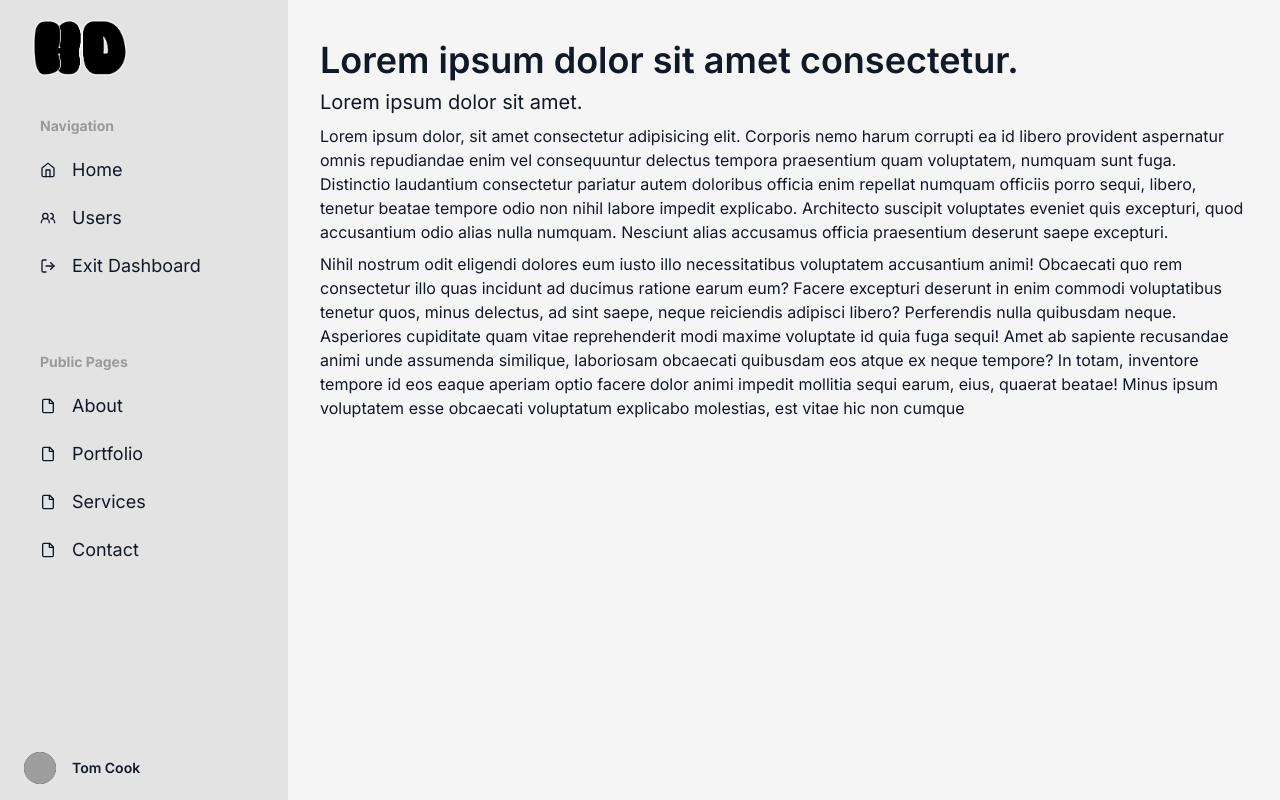
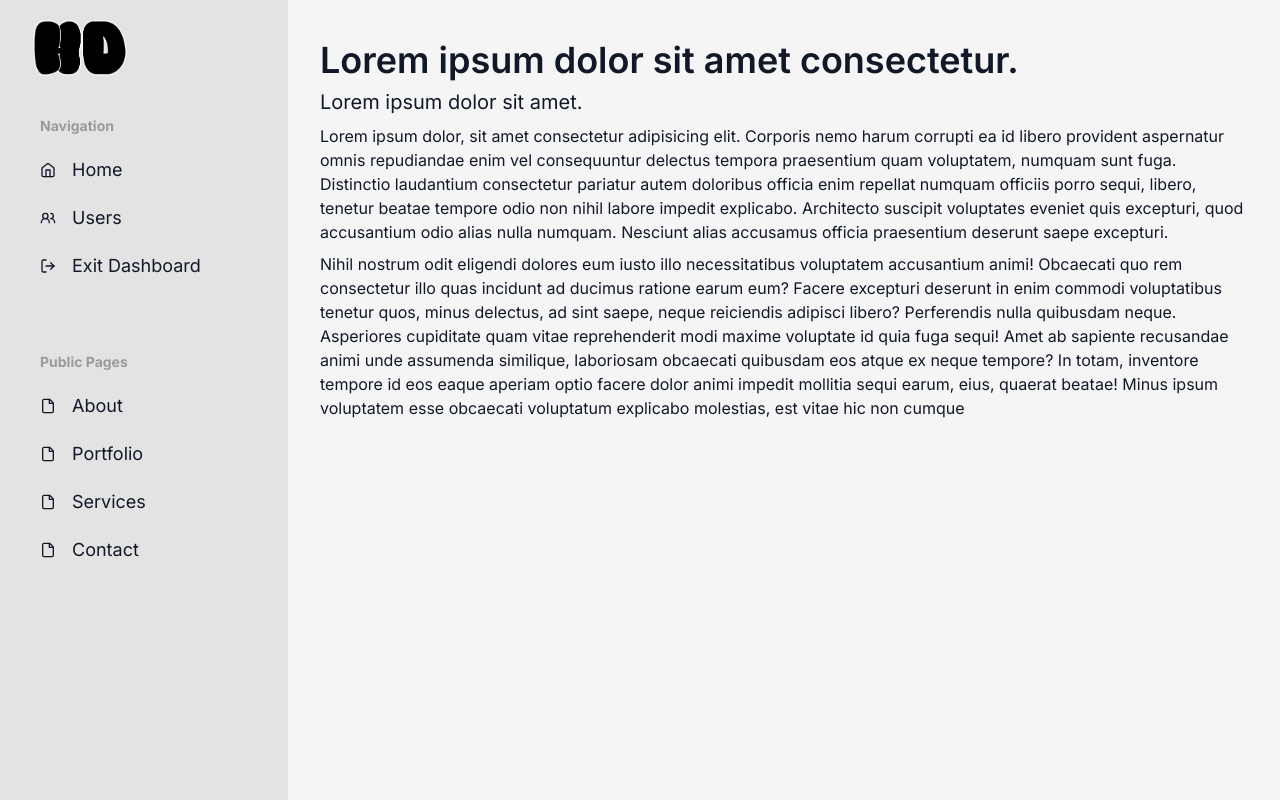
Before and after one commit to junkmasterjim/hd-entertainment, a Next.js app: page /admin/dashboard in a window 1280 px wide. Built offline with nearby package versions, Linux system fonts and the light colour scheme; grey boxes are pictures that could not be loaded.

Commit message:
update sidebar

```diff
--- a/app/components/DashLayout.jsx
+++ b/app/components/DashLayout.jsx
@@ -64,20 +64,6 @@ export default function DashLayout({ children }) {
 										))}
 									</ul>
 								</li>
-								<li className="-mx-6 mt-auto">
-									<a
-										href="#"
-										className="flex items-center gap-x-4 px-6 py-4 text-sm font-semibold leading-6 text-primary hover:bg-accent-content dark:hover:bg-primary-content"
-									>
-										<img
-											className="h-8 w-8 rounded-full bg-gray-800"
-											src="https://images.unsplash.com/photo-1472099645785-5658abf4ff4e?ixlib=rb-1.2.1&ixid=eyJhcHBfaWQiOjEyMDd9&auto=format&fit=facearea&facepad=2&w=256&h=256&q=80"
-											alt=""
-										/>
-										<span className="sr-only">Your profile</span>
-										<span aria-hidden="true">Tom Cook</span>
-									</a>
-								</li>
 							</ul>
 						</nav>
 					</div>
```
